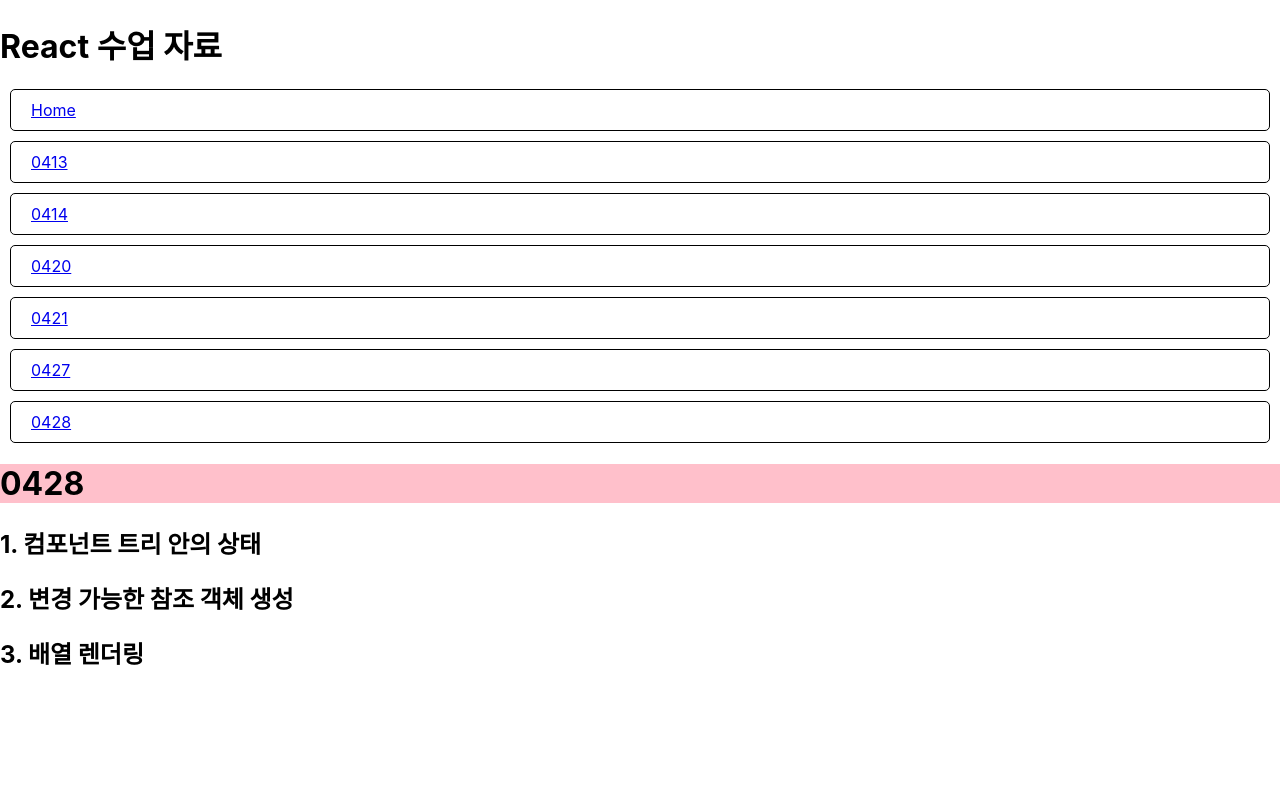
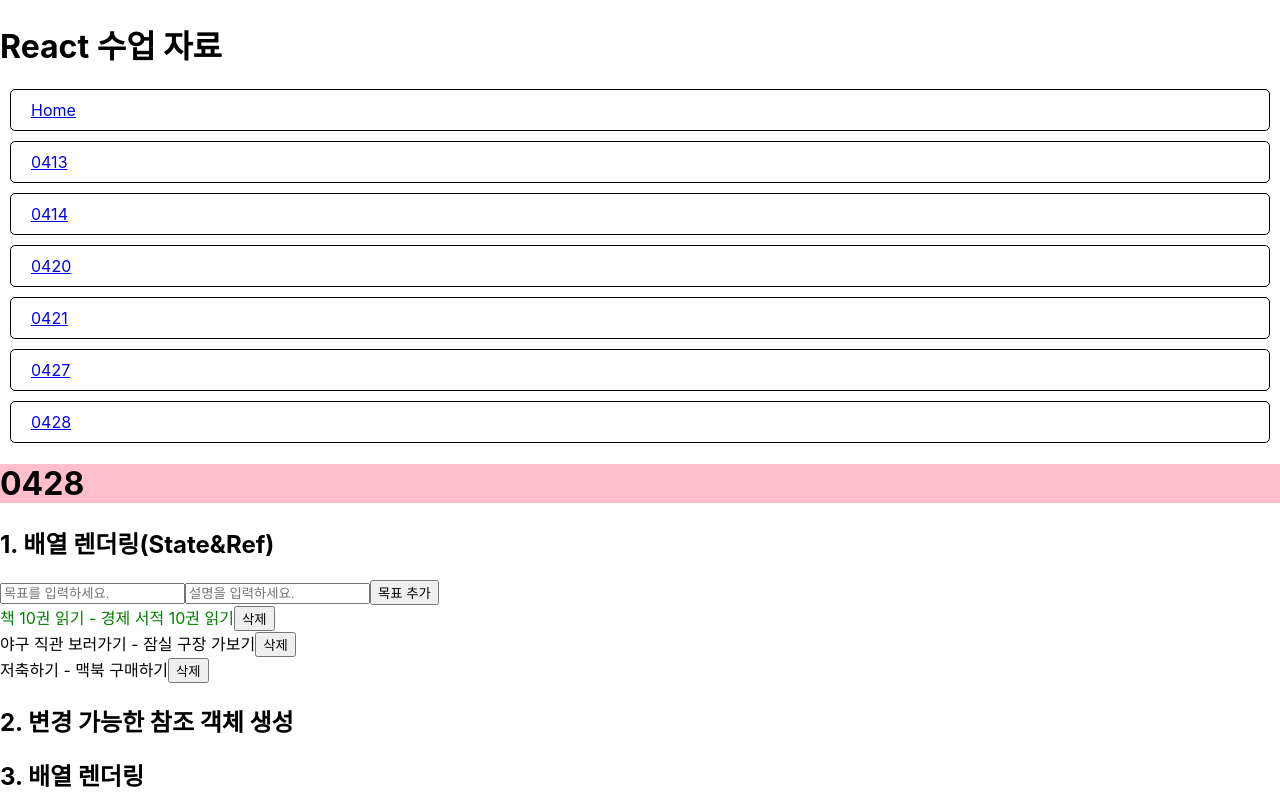
Before and after one commit to devgiants75/frontend-1223, a React (Create React App) app in the folder E_React/: page /0428 in a window 1280 px wide. Built offline with nearby package versions, Linux system fonts and the light colour scheme.

Commit message:
20240428

```diff
--- a/E_React/src/views/0428/a_array/CreateGoal.tsx
+++ b/E_React/src/views/0428/a_array/CreateGoal.tsx
@@ -34,7 +34,7 @@ export default function CreateGoal({ goal, onChange, onCreate }: GoalProps) {
         type="text"
         name='explanation'
         value={goal.explanation}
-        placeholder='목표를 입력하세요.'
+        placeholder='설명을 입력하세요.'
         onChange={onChange}
       />
       <button onClick={onCreate}>목표 추가</button>
--- a/E_React/src/views/0428/a_array/GoalApp.tsx
+++ b/E_React/src/views/0428/a_array/GoalApp.tsx
@@ -1,10 +1,10 @@
-import React, { useRef, useState } from 'react'
+import React, { ChangeEvent, useRef, useState } from 'react'
 import CreateGoal from './CreateGoal';
 import GoalList from './GoalList';
 
 // a_array 폴더
+// >> GoalApp.tsx
 // >> CreateGoal.tsx
-// >> GoalApp.tsx
 // >> GoalList.tsx
 
 //! 메인 컴포넌트
@@ -14,7 +14,7 @@ import GoalList from './GoalList';
 interface Goal {
   id: number;
   title: string;
-  explanantion: string;
+  explanation: string;
   active: boolean;
 }
 
@@ -23,19 +23,19 @@ const initialGoals: Goal[] = [
   {
     id: 1,
     title: '책 10권 읽기',
-    explanantion: '경제 서적 10권 읽기',
+    explanation: '경제 서적 10권 읽기',
     active: true
   },
   {
     id: 2,
     title: '야구 직관 보러가기',
-    explanantion: '잠실 구장 가보기',
+    explanation: '잠실 구장 가보기',
     active: false
   },
   {
     id: 3,
     title: '저축하기',
-    explanantion: '맥북 구매하기',
+    explanation: '맥북 구매하기',
     active: false
   },
 ]
@@ -49,23 +49,103 @@ export default function GoalApp() {
   // 목표 입력 상태 관리 (CreateGoal에 전달)
   const [goalInput, setGoalInput] = useState({
     title: '',
-    explanantion: ''
+    explanation: ''
   });
 
   // 새로 생성되는 id 관리
   const nextId = useRef(4);
 
+  //! 이벤트 핸들러 정의
+
+  // 1. 목표 입력 변경 핸들러
+  const handleChange = (e: ChangeEvent<HTMLInputElement>) => {
+    // 두 개의 input을 하나의 핸들러로 관리
+    // : 이벤트가 일어나는 target에서 데이터 값을
+    //   비구조화 할당으로 처리(name, value)
+    const {name, value} = e.target;
+
+    // 스프레드 연산자 사용
+    // : 변경되지 않은 input은 그대로 두고
+    //   변경된 name의 value값만
+    //   상태 설정 함수로 업데이트
+    setGoalInput({
+      ...goalInput,
+      [name]: value
+    });
+  };
+
+  // 2. 목표 추가 핸들러
+  const handleCreate = () => {
+    // 새로운 목표 생성
+    const newGoal = {
+      id: nextId.current,
+      title: goalInput.title,
+      explanation: goalInput.explanation,
+      active: false
+    };
+
+    // 현재 목표를 목표 목록에 추가
+
+    //? 배열의 불변성을 지키는 방법
+    // : 기존의 배열을 수정하지 않고 복사하여 사용
+    //   기존 배열 수정 X, 새로운 원소가 추가된 새로운 배열을 생성
+
+    // - spread 연산자(...)
+    // setGoals([...goals, newGoal]);
+    // - concat 함수
+    setGoals(goals.concat(newGoal));
+
+    // 입력 필드 초기화
+    setGoalInput({
+      title: '',
+      explanation: ''
+    });
+    // 다음 ID 증가(ref 참조값 증가)
+    nextId.current += 1;
+  }
+
+  // 3. 목표 제거 핸들러
+  const handleRemove = (id: number) => {
+    // filter
+    // : 배열을 순회하여 함수 반환값이 True인
+    //   요소만을 새로운 배열로 추출
+
+    // goal.id가 매개변수와 일치하지 않는 원소만 추출 >> 새로운 배열로 생성
+    // : goal.id가 매개변수로 받아오는 id인 것을 제거
+    setGoals(goals.filter(goal => goal.id !== id));
+  }
+
+  // 4. 목표 수정 핸들러(활성 상태 변경)
+  const handleToggle = (id: number) => {
+    // 전체 배열 순회(map) goal.id가 매개변수와 일치하는 요소는 전체 속성 중에서 active 값만 반전
+    // : 일치하지 않는 요소는 그대로 반환
+
+    //? map()과 forEach()의 차이점
+    // forEach()
+    // : 기존 배열을 변경
+    // : 단순히 반복문을 대체하기 위한 방법
+
+    // map()
+    // : 새로운 배열을 반환
+    // : 요소값을 다른 값으로 mapping한(기능을 적용한) 새로운 배열을 생성하는 함수
+    setGoals(
+      goals.map(goal =>
+        goal.id === id ? {...goal, active: !goal.active} : goal
+      )
+    )
+  }
+
   return (
     <div>
       <CreateGoal
-        goal={}
-        onChange={}
-        onCreate={}
+        goal={goalInput}
+        onChange={handleChange}
+        onCreate={handleCreate}
       />
       <GoalList
-        goals={}
-        onRemove={}
-        onToggle={}
+        goals={goals}
+        onRemove={handleRemove}
+        onToggle={handleToggle}
       />
     </div>
   )
--- a/E_React/src/views/0428/index.tsx
+++ b/E_React/src/views/0428/index.tsx
@@ -1,4 +1,5 @@
 import React from 'react'
+import GoalApp from './a_array/GoalApp'
 
 export default function Index() {
   return (
@@ -7,7 +8,8 @@ export default function Index() {
         backgroundColor: 'pink'
       }}>0428</h1>
 
-      <h2>1. 컴포넌트 트리 안의 상태</h2>
+      <h2>1. 배열 렌더링(State&Ref)</h2>
+      <GoalApp />
 
       <h2>2. 변경 가능한 참조 객체 생성</h2>
 
```
